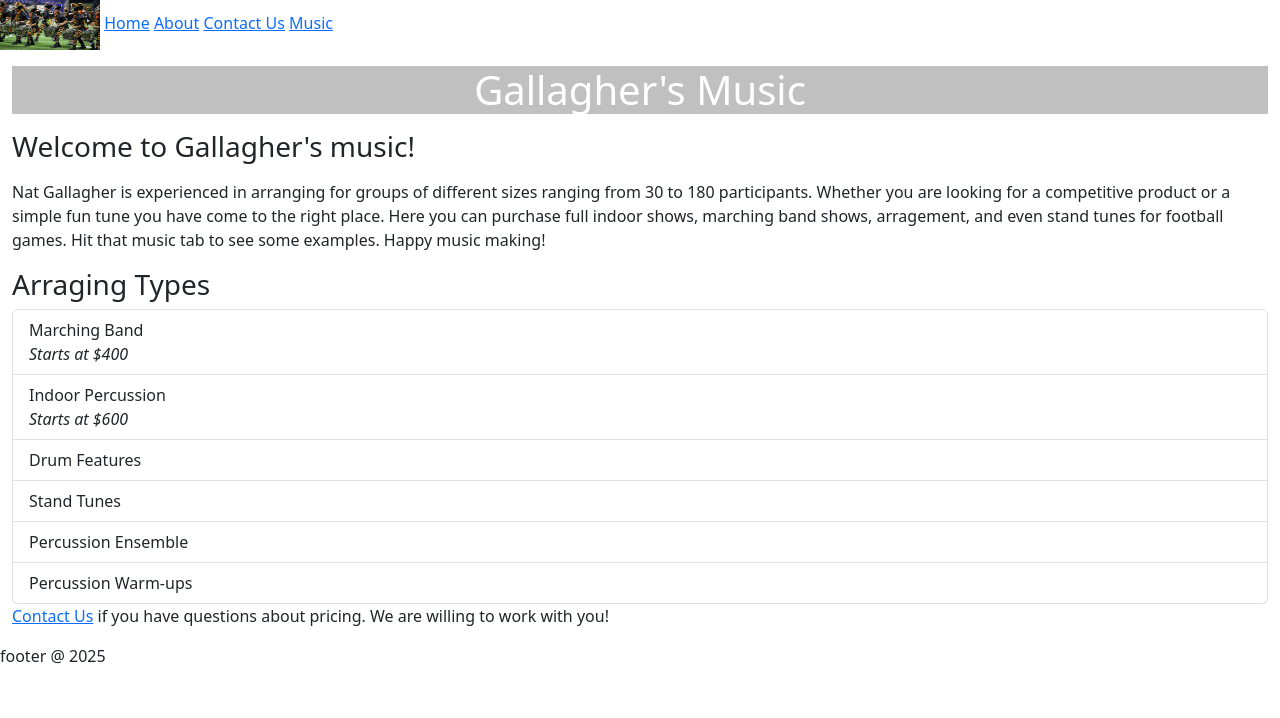
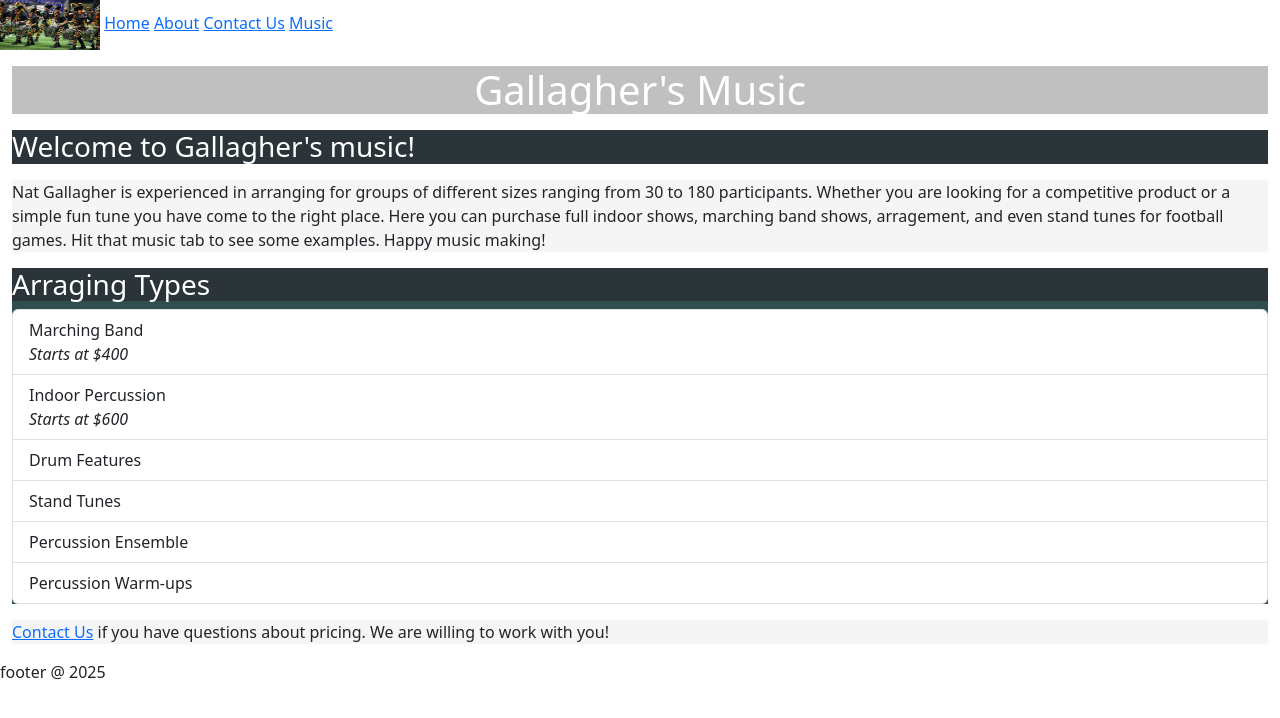
Before and after one commit to NatGallagher/Gallagh-Project-1, a plain HTML site: page index.html in a window 1280 px wide. Drawn offline with nearby package versions, Linux system fonts and the light colour scheme.

Commit message:
css styling

```diff
--- a/css/style.css
+++ b/css/style.css
@@ -9,3 +9,18 @@
     background-color: silver;
     color: white;
 }
+.back-grey {
+    background-color: #2f4f4f;
+    color: white;
+}
+.back-lighter {
+    background-color: #708090;
+    color: white;
+}
+p {
+    background-color: whitesmoke;
+}
+h3 {
+    background-color: #2a3439;
+    color: white;
+}
--- a/index.html
+++ b/index.html
@@ -29,6 +29,7 @@
         <p>Nat Gallagher is experienced in arranging for groups of different sizes ranging from 30 to 180 participants. Whether you are looking for a competitive product or a simple fun tune you have come to the right place. Here you can purchase full indoor shows, marching band shows, arragement, and even stand tunes for football games. Hit that music tab to see some examples. Happy music making!</p>
         <section></section>
         <p></p>
+        <div class="back-grey">
             <h3>Arraging Types</h3> <!--Maybe turn this into a table-->
             <ul class="list-group">
                 <li class="list-group-item">Marching Band<br> <em>Starts at $400</em></li>
@@ -38,6 +39,8 @@
                 <li class="list-group-item">Percussion Ensemble</li>
                 <li class="list-group-item">Percussion Warm-ups</li>
             </ul>
+        </div>
+        <p></p>
         <p><a href="contact.html">Contact Us</a> if you have questions about pricing. We are willing to work with you!</p>
     </main>
     <footer>
```
Also changed, not shown: contact.html (+1 -1 lines), music.html (+1 -1 lines). Lines whose indentation alone changed are shown as unchanged.
